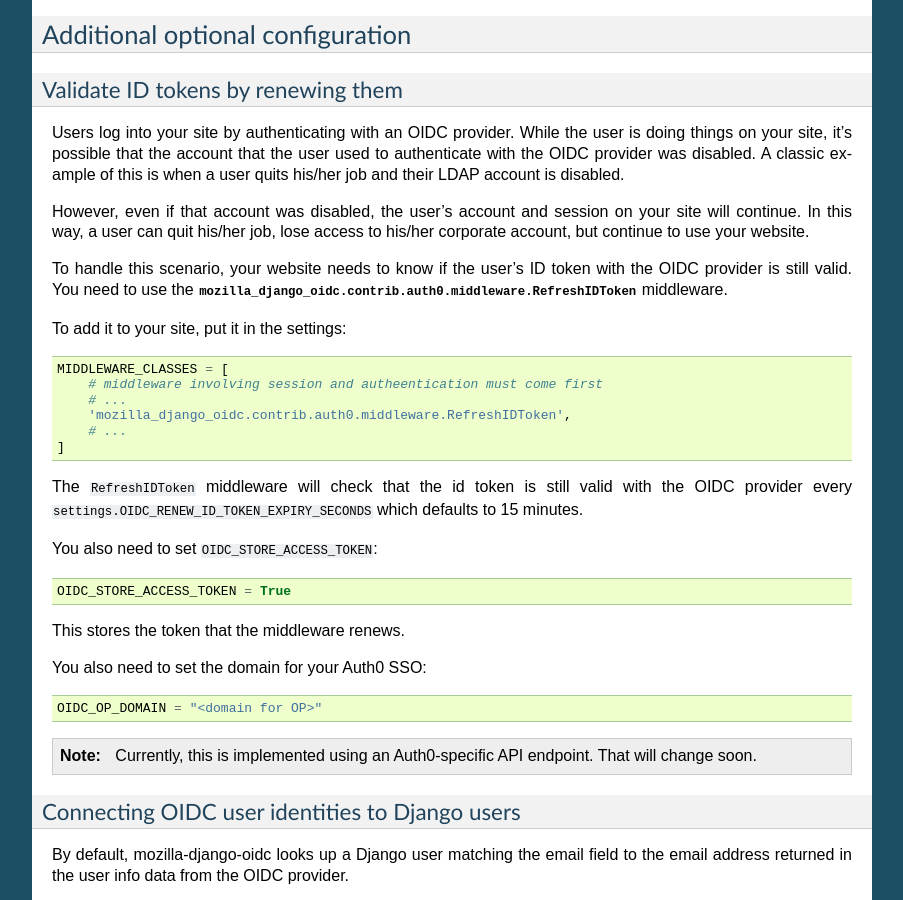
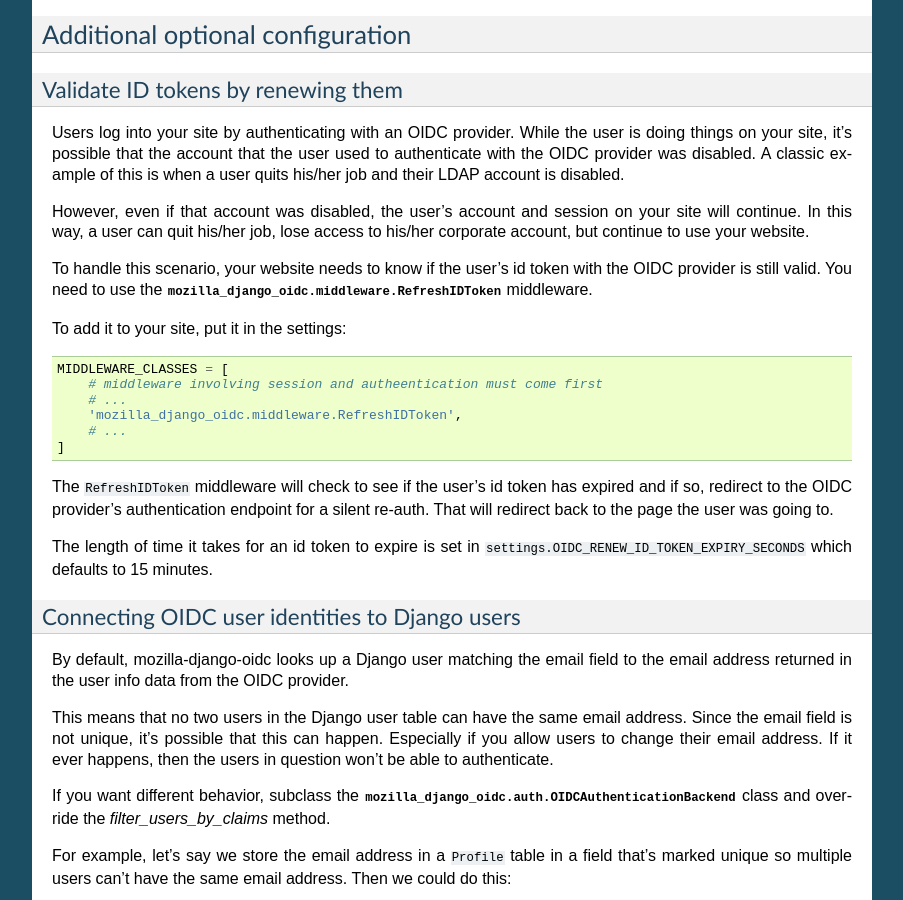
Before and after one commit to mozilla/mozilla-django-oidc, a Sphinx documentation site: the page built from docs/installation.rst, in a window 1280 px wide and 900 px high, scrolled down 2476 px. Shown: the whole window, without its empty margins (198-1101 px from the left). Built offline with Sphinx 7.4.7, drawn with Linux system fonts in a browser that asks for light colours.

Commit message:
Rewrite refresh_id_token to use auth endpoint
Fixes #94

```diff
--- a/docs/installation.rst
+++ b/docs/installation.rst
@@ -185,39 +185,26 @@ However, even if that account was disabled, the user's account and session on
 your site will continue. In this way, a user can quit his/her job, lose access to
 his/her corporate account, but continue to use your website.
 
-To handle this scenario, your website needs to know if the user's ID token with
+To handle this scenario, your website needs to know if the user's id token with
 the OIDC provider is still valid. You need to use the
-:py:class:`mozilla_django_oidc.contrib.auth0.middleware.RefreshIDToken` middleware.
+:py:class:`mozilla_django_oidc.middleware.RefreshIDToken` middleware.
 
 To add it to your site, put it in the settings::
 
     MIDDLEWARE_CLASSES = [
         # middleware involving session and autheentication must come first
         # ...
-        'mozilla_django_oidc.contrib.auth0.middleware.RefreshIDToken',
+        'mozilla_django_oidc.middleware.RefreshIDToken',
         # ...
     ]
 
 
-The ``RefreshIDToken`` middleware will check that the id token is still valid
-with the OIDC provider every ``settings.OIDC_RENEW_ID_TOKEN_EXPIRY_SECONDS``
-which defaults to 15 minutes.
+The ``RefreshIDToken`` middleware will check to see if the user's id token has
+expired and if so, redirect to the OIDC provider's authentication endpoint
+for a silent re-auth. That will redirect back to the page the user was going to.
 
-You also need to set ``OIDC_STORE_ACCESS_TOKEN``::
-
-    OIDC_STORE_ACCESS_TOKEN = True
-
-
-This stores the token that the middleware renews.
-
-You also need to set the domain for your Auth0 SSO::
-
-    OIDC_OP_DOMAIN = "<domain for OP>"
-
-
-.. note::
-   Currently, this is implemented using an Auth0-specific API endpoint. That
-   will change soon.
+The length of time it takes for an id token to expire is set in
+``settings.OIDC_RENEW_ID_TOKEN_EXPIRY_SECONDS`` which defaults to 15 minutes.
 
 
 Connecting OIDC user identities to Django users
```
Also changed, not shown: 3 other files.
